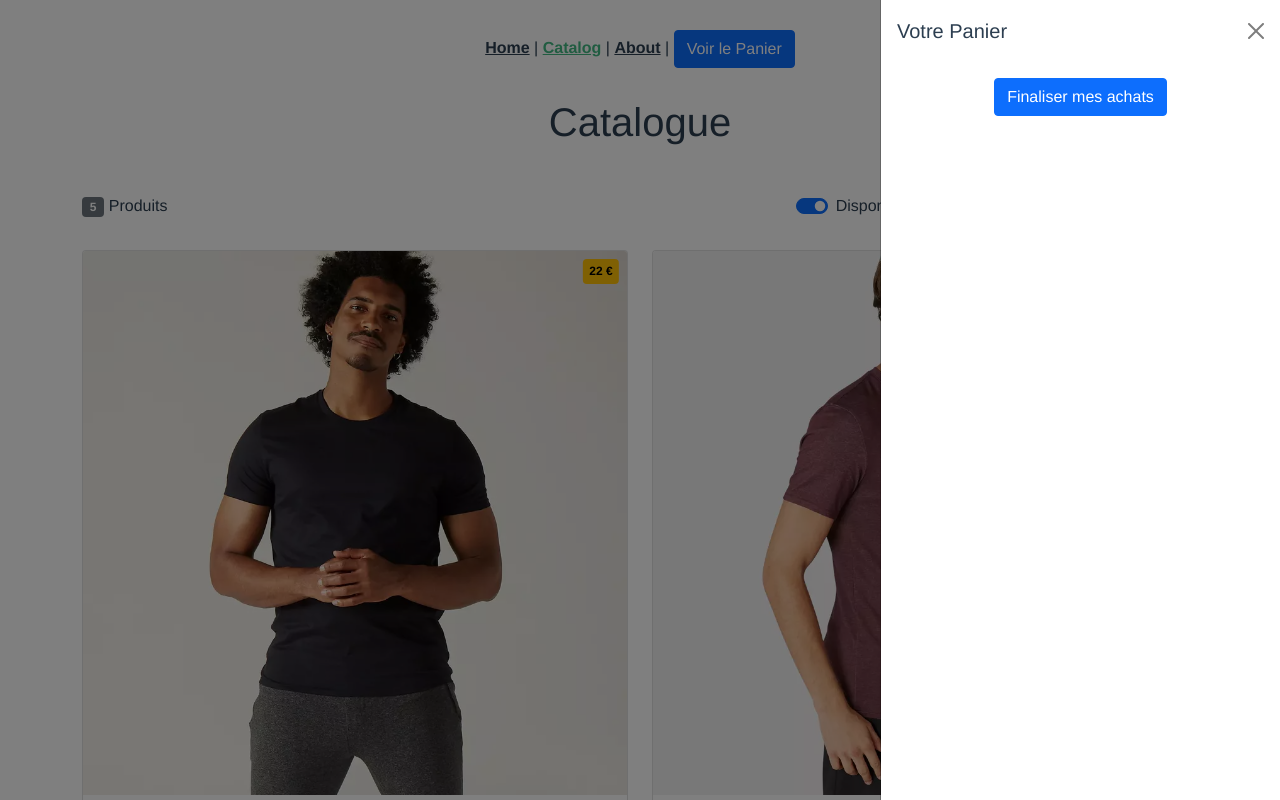
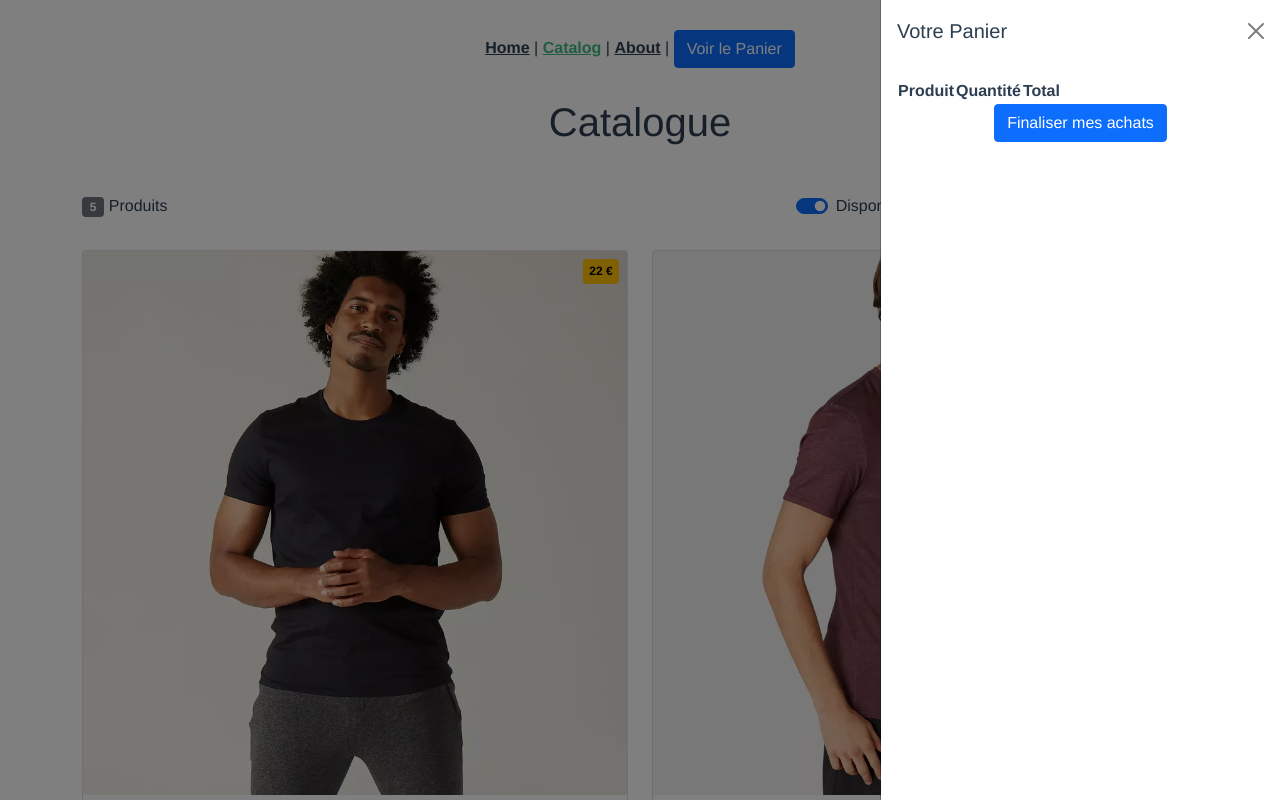
Before and after one commit to tyfannianathaniel/vuejs-eshop, a Vue app: page /catalog in a window 1280 px wide. Both pictures are taken after a click on the button "Voir le Panier". Shown: the top 800 px of the page. Built offline with nearby package versions, Linux system fonts and the light colour scheme.

Commit message:
update cart offcanvas

```diff
--- a/src/components/CartOffcanvas.vue
+++ b/src/components/CartOffcanvas.vue
@@ -15,7 +15,11 @@
             -->
             <table>
                 <thead>
-
+                    <tr>
+                        <th scope="col">Produit</th>
+                        <th scope="col">Quantité</th>
+                        <th scope="col">Total</th>
+                    </tr>
                 </thead>
                 <tbody>
 
```
